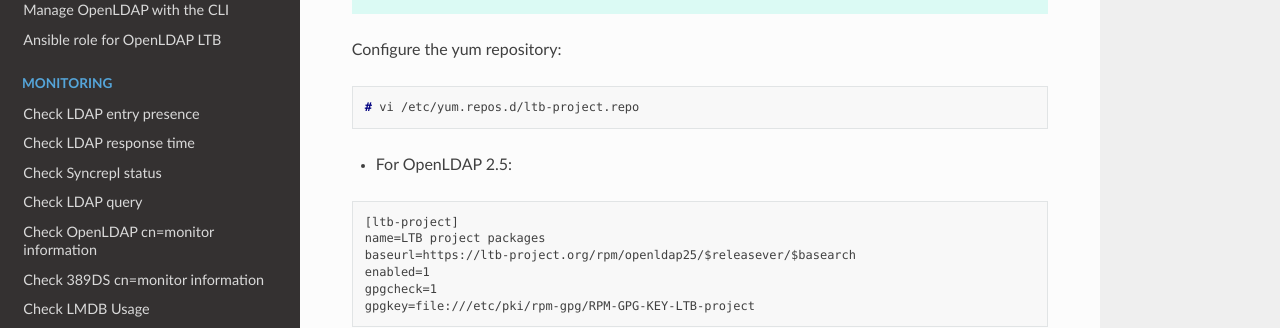
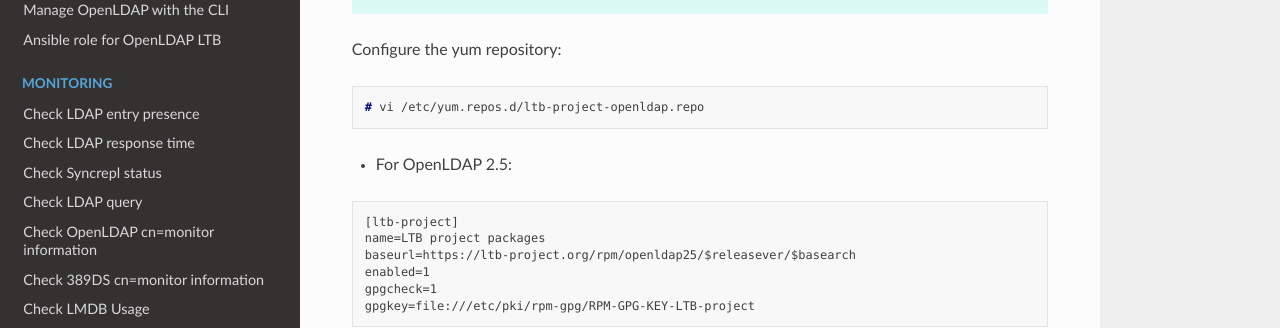
Before and after one commit to ltb-project/documentation, a Sphinx documentation site: the page built from source/openldap-rpm.rst, in a window 1280 px wide and 900 px high, scrolled down 459 px. Shown: the part 160-488 px from the top of the window. Built offline with Sphinx 7.4.7 and the Read the Docs theme 3.1.0, drawn with Linux system fonts in a browser that asks for light colours.

Commit message:
Rename repo file to avoid conflicts with SSP/WP/SD installation

```diff
--- a/source/openldap-deb.rst
+++ b/source/openldap-deb.rst
@@ -55,7 +55,7 @@
 
 .. code-block:: console
 
-    # vi /etc/apt/sources.list.d/ltb-project.list
+    # vi /etc/apt/sources.list.d/ltb-project-openldap.list
 
 * For OpenLDAP 2.5:
 
--- a/source/openldap-rpm.rst
+++ b/source/openldap-rpm.rst
@@ -31,7 +31,7 @@
 
 .. code-block:: console
 
-    # vi /etc/yum.repos.d/ltb-project.repo
+    # vi /etc/yum.repos.d/ltb-project-openldap.repo
 
 * For OpenLDAP 2.5:
 
```
